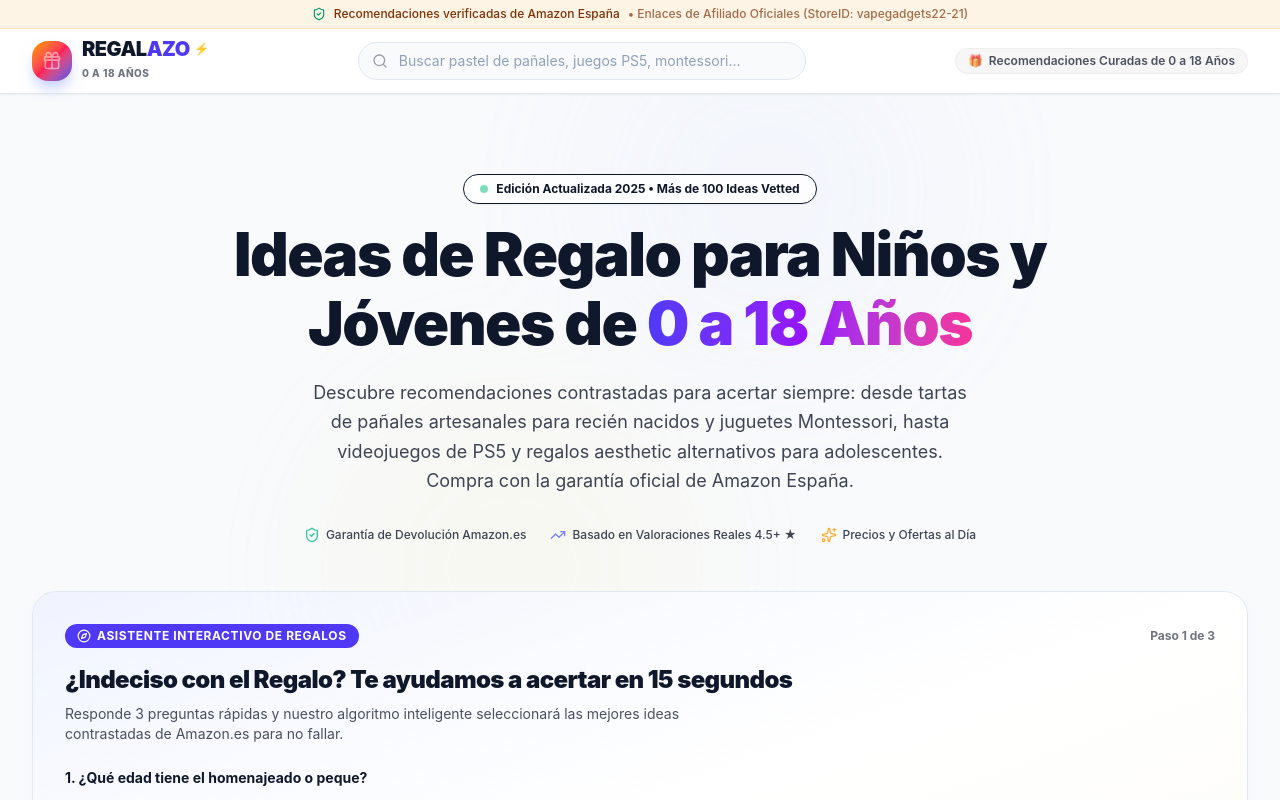
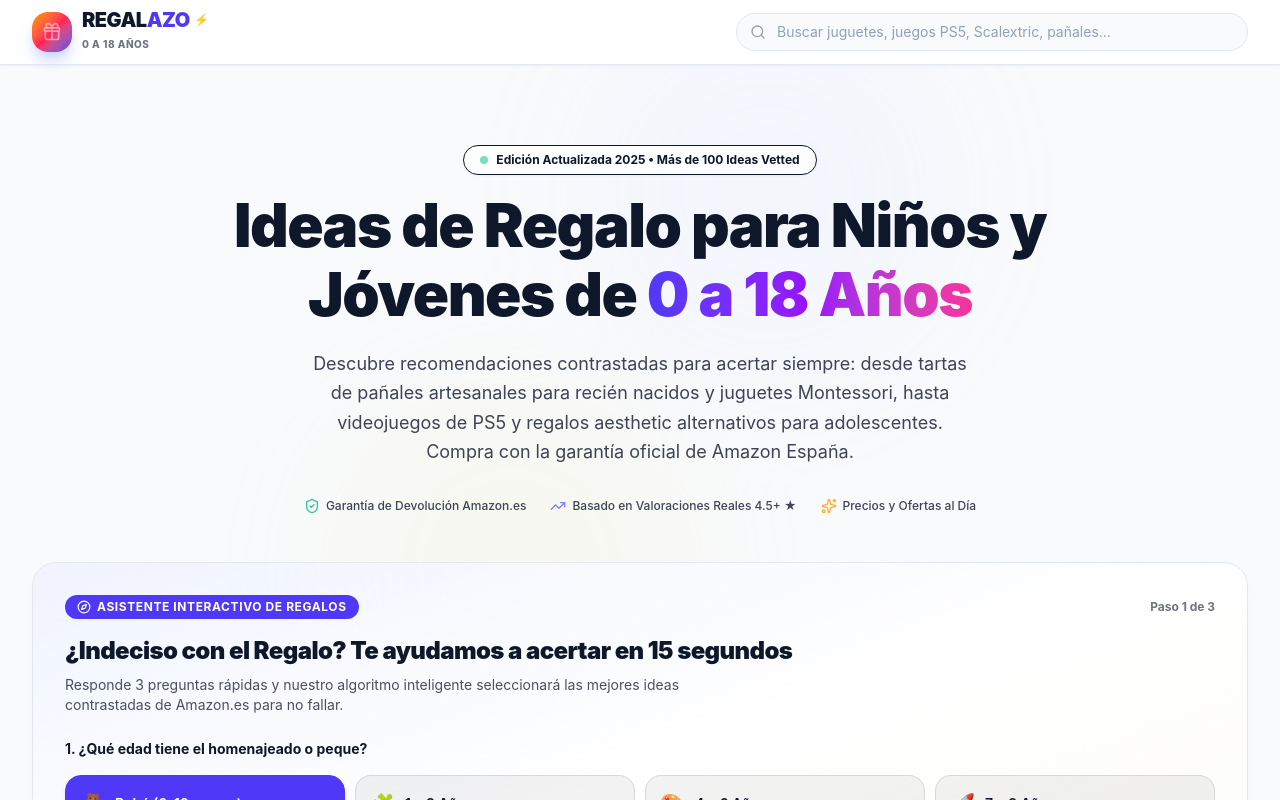
Before and after one commit to kuntakintter/regalazo, a Next.js app: page / in a window 1280 px wide. Shown: the top 800 px of the page. Built offline with nearby package versions, Linux system fonts and the light colour scheme.

Commit message:
refactor: remove top affiliate storeID banner and header badge for cleaner UI

```diff
--- a/src/components/Header.tsx
+++ b/src/components/Header.tsx
@@ -2,7 +2,7 @@
 
 import React, { useState } from 'react';
 import Link from 'next/link';
-import { Gift, Sparkles, Moon, Flame, Gamepad2, Baby, Search, Menu, X, ShieldCheck } from 'lucide-react';
+import { Gift, Sparkles, Moon, Flame, Gamepad2, Baby, Search, Menu, X } from 'lucide-react';
 
 interface HeaderProps {
   currentTheme: 'baby' | 'kids' | 'gamer' | 'emo' | 'tech' | 'classic';
@@ -26,19 +26,6 @@
         ? 'bg-rose-50/90 border-rose-200/80 text-rose-950'
         : 'bg-white/95 border-slate-200 text-slate-900 shadow-xs'
     }`}>
-      {/* Top Banner Amazon Tag & Trust Indicator */}
-      <div className={`py-1.5 px-4 text-xs font-medium text-center flex items-center justify-center gap-2 border-b ${
-        currentTheme === 'emo'
-          ? 'bg-neutral-900/80 border-neutral-800 text-neutral-400'
-          : currentTheme === 'baby'
-          ? 'bg-pink-100/60 border-pink-200 text-rose-700'
-          : 'bg-amber-500/10 border-amber-500/20 text-amber-900'
-      }`}>
-        <ShieldCheck className="w-3.5 h-3.5 text-emerald-600 inline" />
-        <span>Recomendaciones verificadas de Amazon España</span>
-        <span className="hidden sm:inline opacity-70">• Enlaces de Afiliado Oficiales (StoreID: vapegadgets22-21)</span>
-      </div>
-
       <div className="max-w-7xl mx-auto px-4 sm:px-6 lg:px-8">
         <div className="flex items-center justify-between h-16 gap-4">
 
@@ -67,13 +54,13 @@
           </Link>
 
           {/* Quick Search Bar */}
-          <div className="hidden md:flex flex-1 max-w-md relative">
+          <div className="flex-1 max-w-lg relative">
             <Search className="w-4 h-4 absolute left-3.5 top-1/2 -translate-y-1/2 opacity-40" />
             <input
               type="text"
               value={searchQuery}
               onChange={(e) => onSearchChange?.(e.target.value)}
-              placeholder="Buscar pastel de pañales, juegos PS5, montessori..."
+              placeholder="Buscar juguetes, juegos PS5, Scalextric, pañales..."
               className={`w-full pl-10 pr-4 py-2 text-sm rounded-full border outline-none transition-all ${
                 isDark
                   ? 'bg-neutral-900/90 border-neutral-700 text-white placeholder-neutral-500 focus:border-rose-500 focus:ring-1 focus:ring-rose-500'
@@ -82,12 +69,6 @@
             />
           </div>
 
-          {/* Tagline / Trust Indicator */}
-          <div className="hidden lg:flex items-center gap-2 text-xs font-semibold opacity-75">
-            <span className="px-3 py-1 rounded-full bg-black/5 dark:bg-white/5 border border-black/5 dark:border-white/10 flex items-center gap-1.5">
-              <span>🎁</span> Recomendaciones Curadas de 0 a 18 Años
-            </span>
-          </div>
         </div>
 
         {/* Mobile Search */}
```
